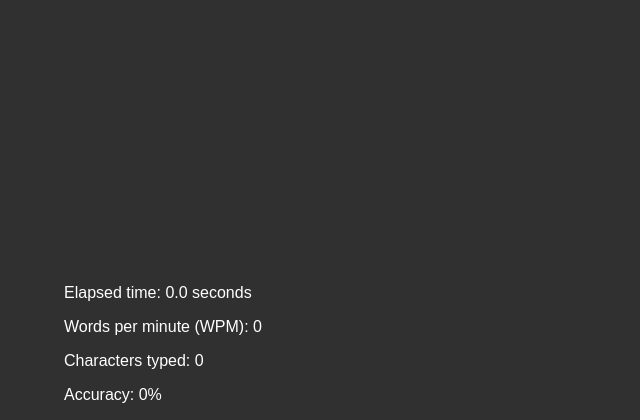
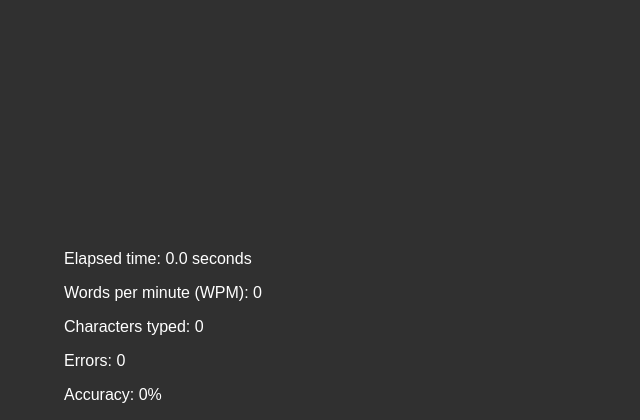
Before and after one commit to RuslanKovalyov/UNICORNER, a Django app: page /typing-test in a window 1280 px wide. Shown: the part 380-800 px from the top of the page, without its empty margins (0-640 px from the left). Run offline with Django 5.2, Linux system fonts and the light colour scheme; data that the repository does not hold is empty.

Commit message:
fix: Improve accuracy calculation in typing test and add error count display

```diff
--- a/typing_test/templates/typing/test.html
+++ b/typing_test/templates/typing/test.html
@@ -103,18 +103,23 @@
                 const currentTime = Date.now();
                 const elapsedTime = (currentTime - startTime - totalPausedTime) / 1000; // Time in seconds
 
-                // Calculate correct characters so far
+                // Count correct characters
                 let correctChars = 0;
+                let errors = 0;
                 for (let i = 0; i < typedText.length; i++) {
                     if (typedText[i] === referenceText[i]) {
                         correctChars++;
+                    } else {
+                        errors++;
                     }
                 }
 
-                // Calculate real-time accuracy (only considering typed characters)
-                const accuracy = typedText.length > 0
-                    ? Math.round((correctChars / typedText.length) * 100)
-                    : 0;
+                // **Fix Accuracy Calculation**
+                let accuracy = 0;
+                if (typedText.length > 0) {
+                    accuracy = ((correctChars / typedText.length) * 100);
+                    accuracy = accuracy < 100 ? accuracy.toFixed(1) : 100; // Allow decimals but cap at 100%
+                }
 
                 // Calculate WPM (Words Per Minute)
                 const wpm = elapsedTime > 0
@@ -126,6 +131,7 @@
                     <p>Elapsed time: ${elapsedTime.toFixed(1)} seconds</p>
                     <p>Words per minute (WPM): ${wpm}</p>
                     <p>Characters typed: ${typedText.length}</p>
+                    <p>Errors: ${errors}</p>
                     <p>Accuracy: ${accuracy}%</p>
                 `;
 
@@ -143,6 +149,7 @@
                 <p>Elapsed time: 0.0 seconds</p>
                 <p>Words per minute (WPM): 0</p>
                 <p>Characters typed: 0</p>
+                <p>Errors: 0</p>
                 <p>Accuracy: 0%</p>
             `;
 
```
